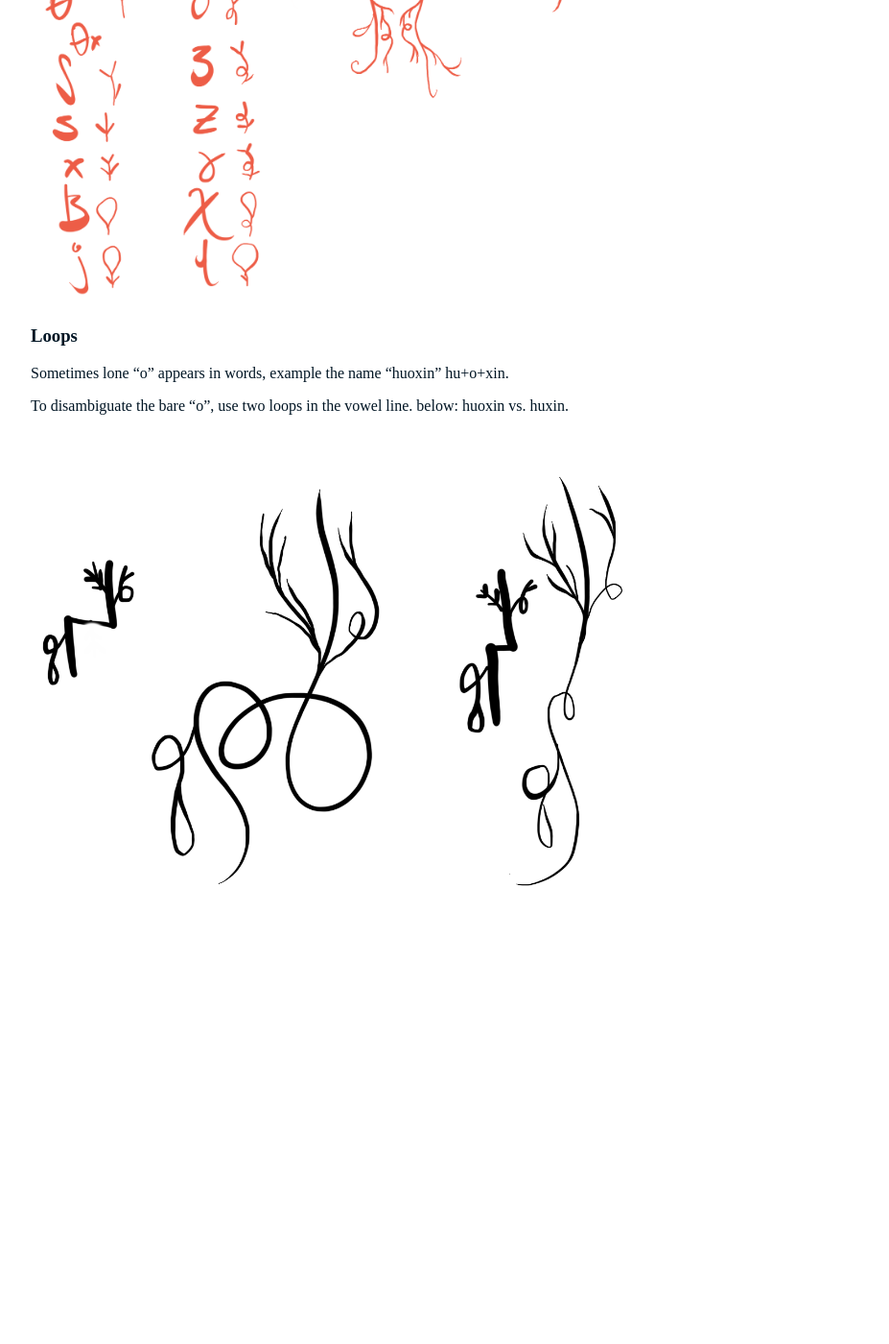
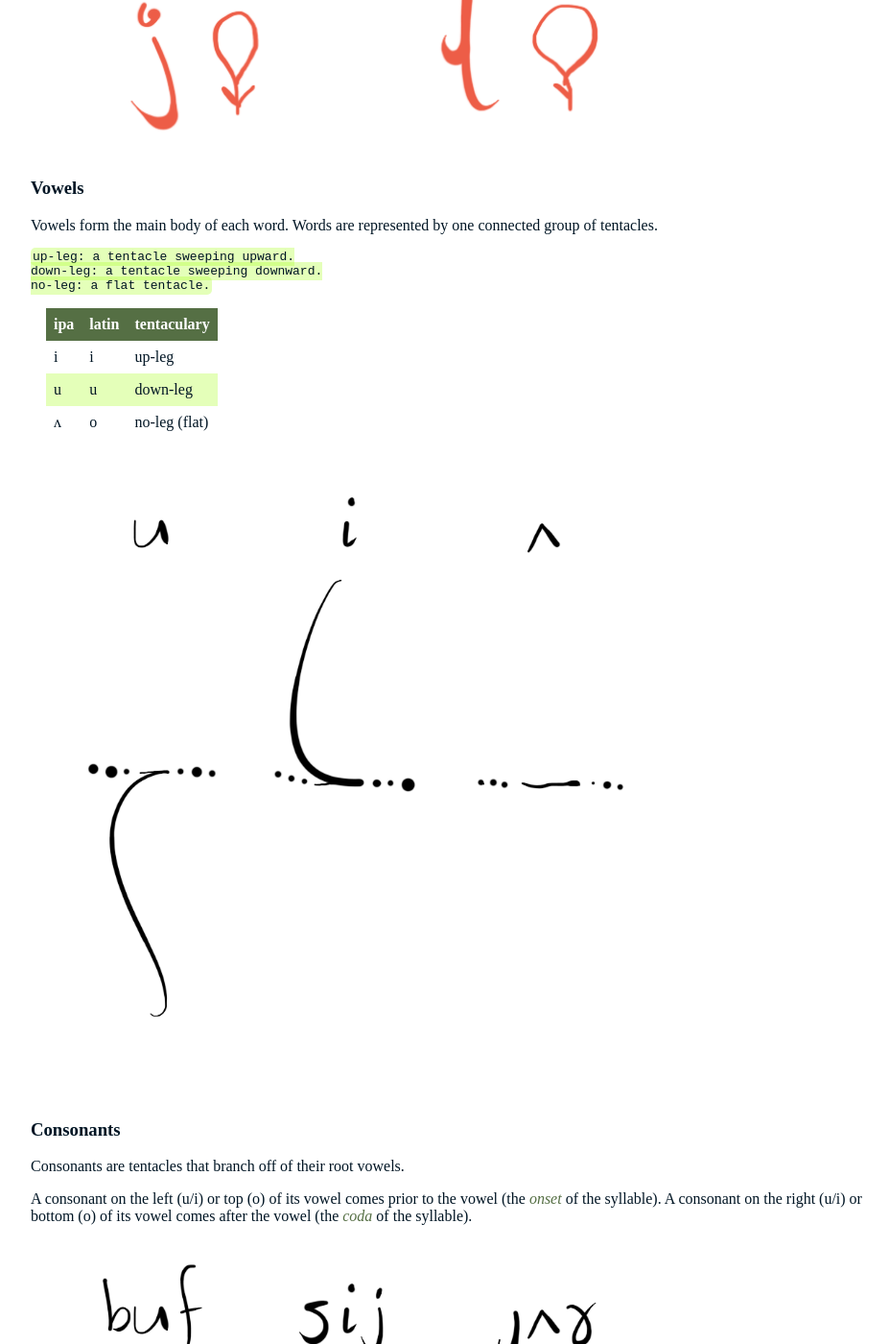
Before and after one commit to 0x70b1a5/lugso, a Jekyll site: the page built from 031-writing-system.md, in a window 1280 px wide and 1400 px high, scrolled down 2005 px. Shown: the whole window at 96% size, without its empty margins (232-1159 px from the left). Built offline with Jekyll 4.4.1, drawn with Linux system fonts in a browser that asks for light colours; before the commit the page ends 2993 px from its top, so only the background shows below that; some of the changed text lies outside the part shown.

Commit message:
shore up writing system document dramatically

```diff
--- a/031-writing-system.md
+++ b/031-writing-system.md
@@ -32,6 +32,32 @@ Capitalization is important! If writing lugso in ALL CAPS, kindly _un_-capitaliz
 
 Inverse of normal abjad - vowels are main body of writing; consonants are diacritics.
 
+![Tentacular Abjad](/assets/writingsystem.png)
+
+### Vowels
+
+Vowels form the main body of each word. Words are represented by one connected group of tentacles.
+
+    up-leg: a tentacle sweeping upward.
+    down-leg: a tentacle sweeping downward.
+    no-leg: a flat tentacle.
+
+ipa|latin|tentaculary
+|-|-
+i|i|up-leg
+u|u|down-leg
+ʌ|o|no-leg (flat)
+
+![vowels](/assets/uio.png)
+
+### Consonants
+
+Consonants are tentacles that branch off of their root vowels.
+
+A consonant on the left (u/i) or top (o) of its vowel comes prior to the vowel (the _onset_ of the syllable). A consonant on the right (u/i) or bottom (o) of its vowel comes after the vowel (the _coda_ of the syllable).
+
+![consonants](/assets/buf%20siy%20rog.png)
+
     1: a plain tentacle branching off the vowel.
     2: a tentacle that splits into two tentacles.
     L: a tentacle terminating in a loop (no trailing tip).
@@ -56,16 +82,31 @@ x|k|22
 χ |h|L'
 ɻ|r|1L
 j|y|2L
-i|i|up-leg
-u|u|down-leg
-ʌ|a, e, o|no-leg (flat)
 
-![Tentacular Abjad](/assets/writingsystem.png)
+### Examples
 
-### Loops
+The syllables have been hyphenated to assist you in seeing the breakdown.
+
+**lug-so guS-li-ib-so sot-so:**
+
+![lugso guSliibso sotso](/assets/lugso%20guSliibso%20sotso.png)
+
+As you can see, loops in vowels can be ornamental, but loops in consonants are not.
+
+---
+
+Where there are multiple consonants in the onset or the coda of a syllable, they are evaluated left-right, top-bottom.
+
+![tbufl hsiyk zrogs](/assets/tbufl%20hsiyk%20zrogs.png)
+
+This example is nonsense (for now), and a bit cramped, but you can see how on u or i, the top consonant precedes the bottom, and on the o, the left precedes the right.
+
+### Non-ornamental Loops in Vowels
 
 Sometimes lone "o" appears in words, example the name "huoxin" hu+o+xin.
 
 To disambiguate the bare "o", use two loops in the vowel line. below: huoxin vs. huxin.
 
 ![Loops](/assets/loops.png)
+
+The small, straight lines here are a shorthand for drafting.
--- a/_layouts/default.html
+++ b/_layouts/default.html
@@ -4,6 +4,7 @@
     <meta charset="utf-8">
     <title>{{ page.title }}</title>
     <link rel="stylesheet" href="{{ '/assets/style.css' | relative_url }}">
+    <link rel="icon" href="{{ '/assets/favicon.ico' | relative_url }}" type="image/x-icon">
   </head>
   <body>
     <header>
@@ -27,6 +28,7 @@
       {{ content }}
     </section>
     <footer>
+      <img src="{{ '/assets/lugso guSliibso sotso.png' | relative_url }}" />
     </footer>
   </body>
 </html>
```
Also changed, not shown: 100_number-system.md (added, +4 -0 lines), assets/buf siy rog.png (added), assets/lugso guSliibso sotso.png (added), assets/tbufl hsiyk zrogs.png (added), assets/uio.png (added), assets/writingsystem.png.
